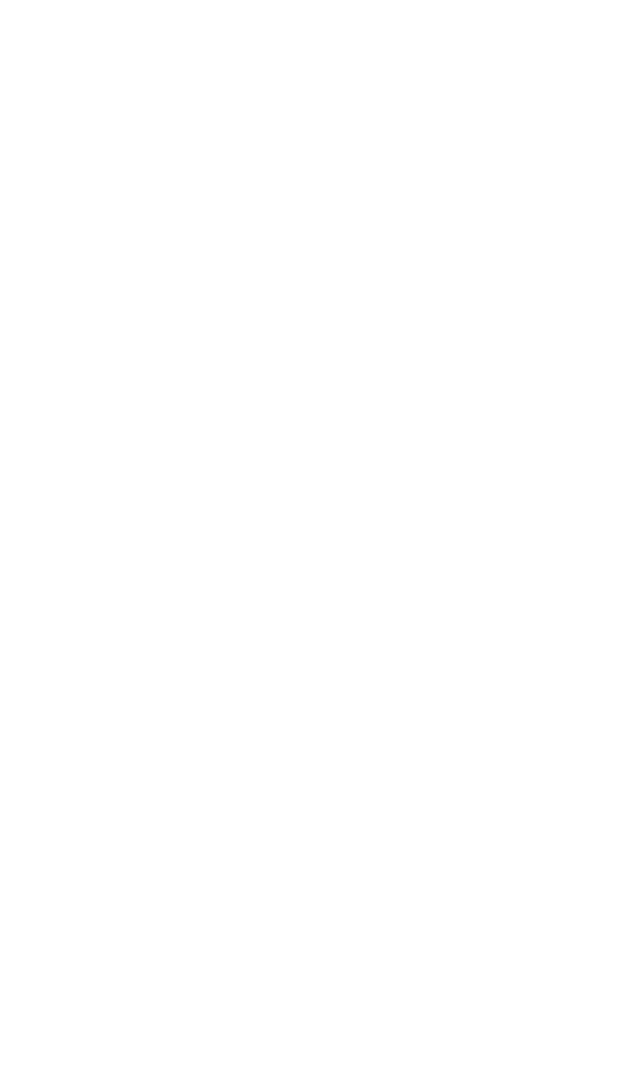
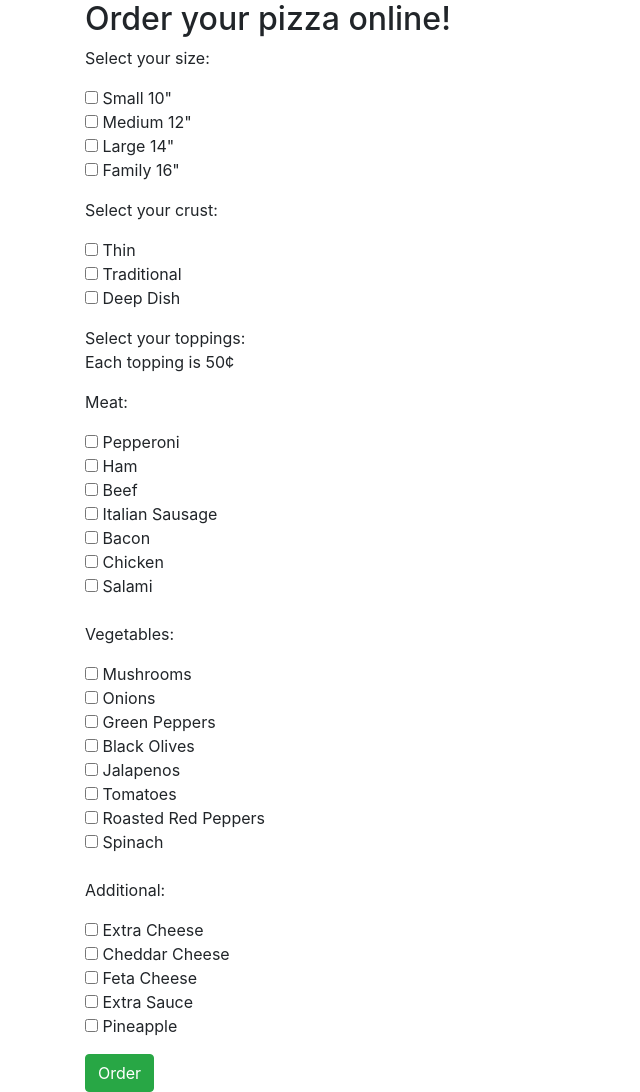
Before and after one commit to wymerkd/pizza-project, a plain HTML site: page index.html in a window 1280 px wide. Shown: the whole page, without its empty margins (0-640 px from the left). Before the commit the page ends 800 px from the top, so only its background shows below. Drawn offline with Linux system fonts and the light colour scheme.

Commit message:
Add css, bootstrap, jquery, and js links. Add HTML content.

```diff
--- a/index.html
+++ b/index.html
@@ -3,7 +3,70 @@
   <head>
     <meta charset="utf-8">
     <title>Pizza Project</title>
+    <link href="css/bootstrap.css" rel="stylesheet" type="text/css">
+    <link href="css/styles.css" rel="stylesheet" type="text/css">
+    <script src="js/jquery-3.3.1.js"></script>
+    <script src="js/scripts.js"></script>
   </head>
   <body>
+    <div id="hideMe" class="container">
+      <h2>Order your pizza online!</h2>
+      <form id="pizza-select">
+        <div class="form-group">
+          <div class="size">
+            <p>Select your size:</p>
+            <input type="checkbox" name="small" value="6"> Small 10"<br>
+            <input type="checkbox" name="medium" value="8"> Medium 12"<br>
+            <input type="checkbox" name="large" value="10"> Large 14"<br>
+            <input type="checkbox" name="family" value="12"> Family 16"<br>
+          </div>
+        </div>
+        <div class="form-group">
+          <div class="crust">
+          <p>Select your crust:</p>
+          <input type="checkbox" name="thin" value="thin"> Thin<br>
+          <input type="checkbox" name="traditional" value="traditional"> Traditional<br>
+          <input type="checkbox" name="deep-dish" value="deep-dish"> Deep Dish<br>
+          </div>
+        </div>
+        <div class="form-group">
+          <div class="toppings">
+            <p>Select your toppings:<br><span id=small-print>Each topping is 50&cent;</span></p>
+            <div class="meat">
+              <p>Meat:</p>
+              <input type="checkbox" name="pepperoni" value=".50">  Pepperoni<br>
+              <input type="checkbox" name="ham" value=".50"> Ham<br>
+              <input type="checkbox" name="beef" value=".50"> Beef<br>
+              <input type="checkbox" name="italian-sausage" value=".50"> Italian Sausage<br>
+              <input type="checkbox" name="bacon" value=".50"> Bacon<br>
+              <input type="checkbox" name="chicken" value=".50"> Chicken<br>
+              <input type="checkbox" name="salami" value=".50"> Salami<br>
+            </div>
+            <br>
+            <div class="vegetables">
+              <p>Vegetables:</p>
+              <input type="checkbox" name="mushrooms" value=".50"> Mushrooms<br>
+              <input type="checkbox" name="onions" value=".50"> Onions<br>
+              <input type="checkbox" name="green-peppers" value=".50"> Green Peppers<br>
+              <input type="checkbox" name="black-olives" value=".50"> Black Olives<br>
+              <input type="checkbox" name="jalapenos" value=".50"> Jalapenos<br>
+              <input type="checkbox" name="tomatoes" value=".50"> Tomatoes<br>
+              <input type="checkbox" name="roasted-red-peppers" value=".50"> Roasted Red Peppers<br>
+              <input type="checkbox" name="spinach" value=".50"> Spinach<br>
+            </div>
+            <br>
+            <div class="other-toppings">
+              <p>Additional:</p>
+              <input type="checkbox" name="extra-mozzarella" value=".50"> Extra Cheese<br>
+              <input type="checkbox" name="cheddar" value=".50"> Cheddar Cheese<br>
+              <input type="checkbox" name="feta" value=".50"> Feta Cheese<br>
+              <input type="checkbox" name="extra-sauce" value=".50"> Extra Sauce<br>
+              <input type="checkbox" name="pineapple" value=".50"> Pineapple<br>
+            </div>
+          </div>
+        </div>
+        <button id="order" type="submit" class="btn btn-success">Order</button>
+      </form>
+    </div>
   </body>
 </html>
```
